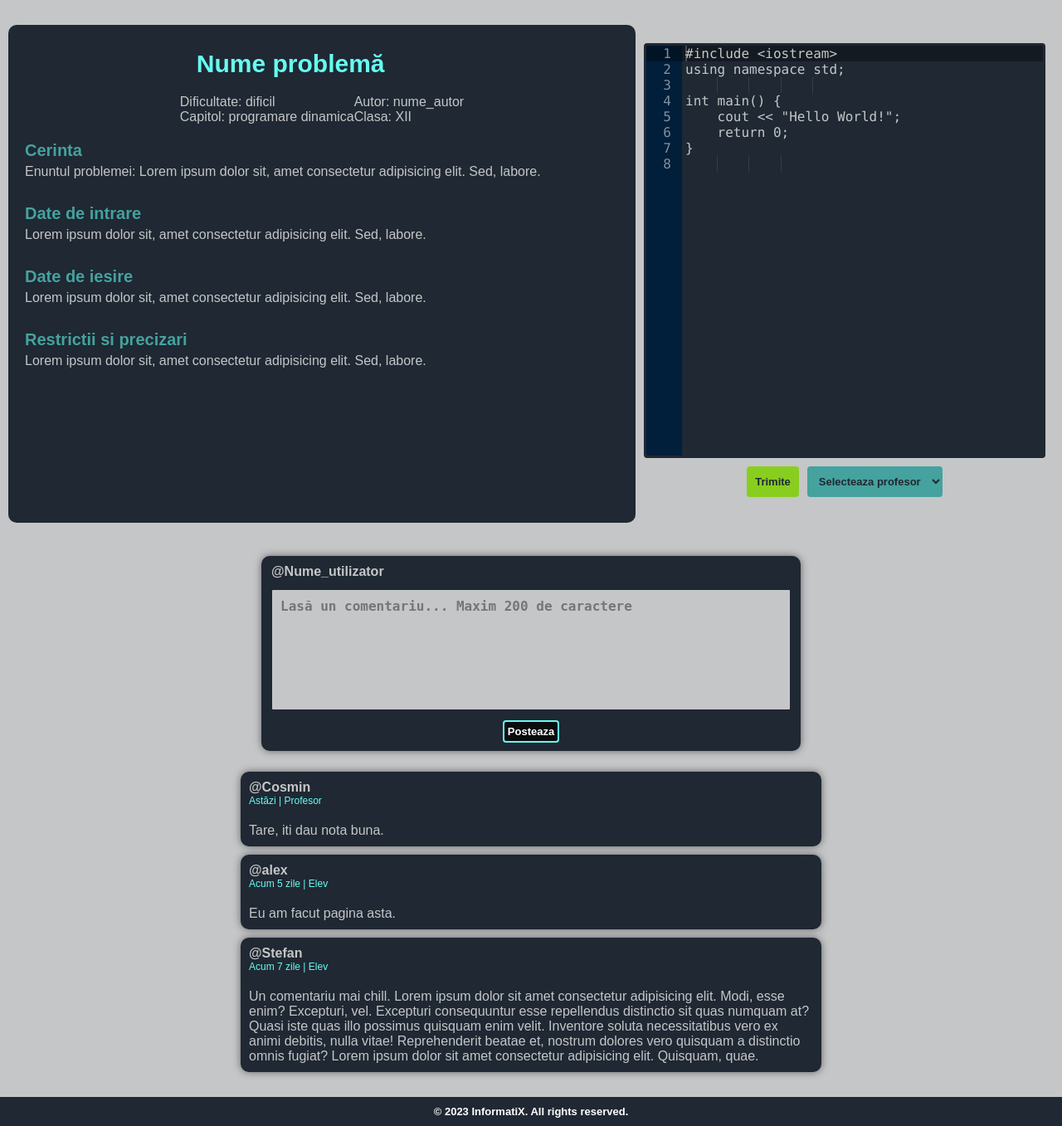
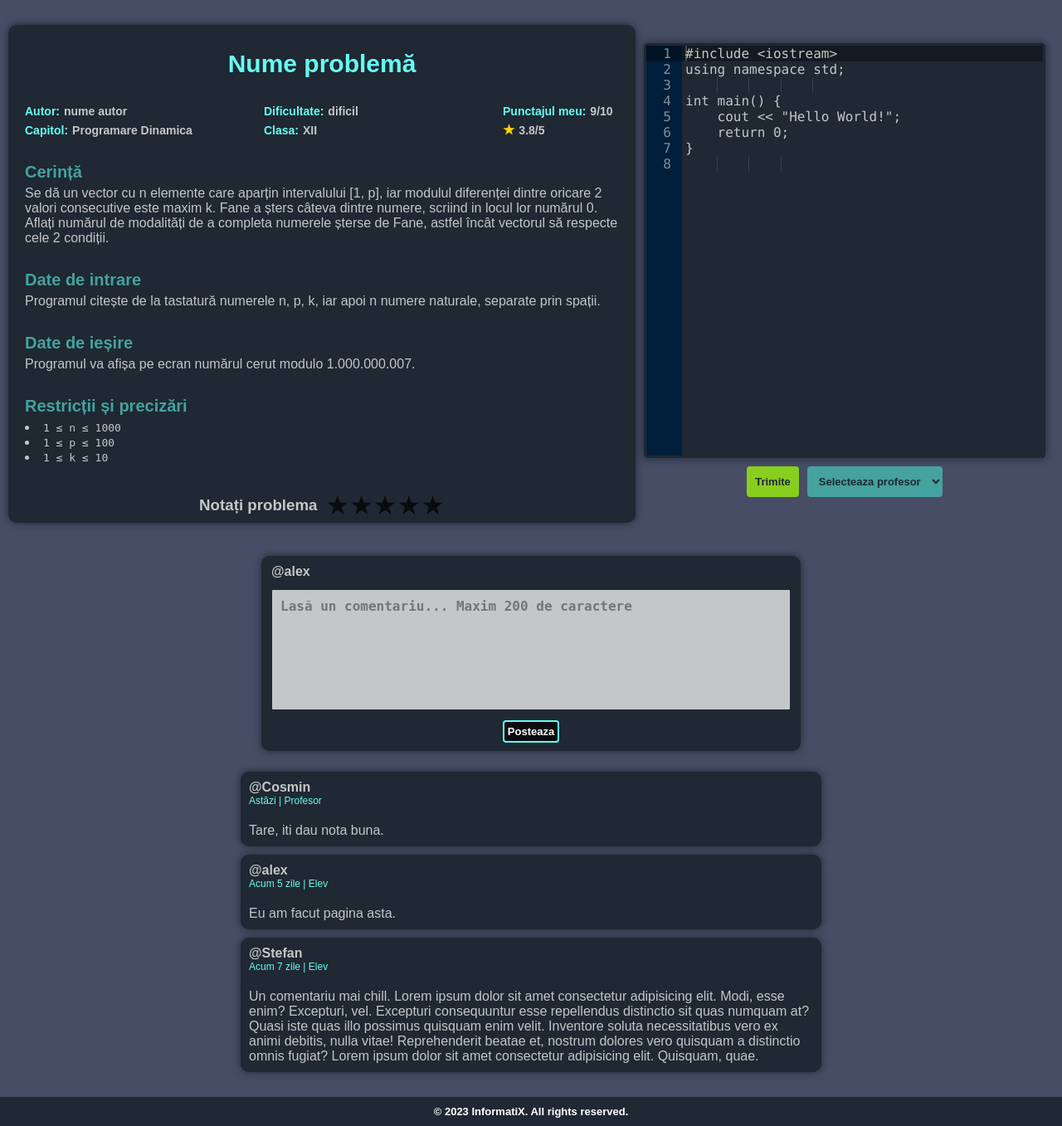
Before and after one commit to StefanUAIC/FII-TW, a web app: file problem-student.html in a window 1280 px wide. Shown: the part 69-1426 px from the top of the page at 83% size. Run offline with its HTML, style and script files only (its server is not run), Linux system fonts and the light colour scheme; some libraries are stand-ins or nearby versions.

Commit message:
finished problem description section

```diff
--- a/problem-student.html
+++ b/problem-student.html
@@ -12,38 +12,70 @@
     <section class="navbar">Navbar</section>
     <section class="problem-container">
         <div class="description-container">
+            <h2 class="problem-name">Nume problemă</h2>
             <div class="tags-container">
-                <h2 class="problem-name">Nume problemă</h2>
-                <table>
-                    <tr>
-                        <td><div class="tag tag-dificultate">Dificultate: dificil</div></td>
-                        <td><div class="tag tag-autor"></div>Autor: nume_autor</td>
-                    </tr>
-                    <tr>
-                        <td><div class="tag tag-capitol"></div>Capitol: programare dinamica</td>
-                        <td><div class="tag tag-clasa">Clasa: XII</div></td>
-                    </tr>
-                </table>
+                <div class="tag tag-author">
+                    <h3>Autor:</h3>
+                    <span class="author">nume autor</span>
+                </div>
+                <div class="tag tag-difficulty">
+                    <h3>Dificultate:</h3>
+                     <span class="difficulty">dificil</span>
+                </div>
+                <div class="tag tag-score">
+                    <h3>Punctajul meu:</h3>
+                    <span class="score">9</span>/10
+                </div>
+                <div class="tag tag-chapter">
+                    <h3>Capitol:</h3>
+                    <span class="chapter">Programare Dinamica</span>
+                </div>
+                <div class="tag tag-grade">
+                    <h3>Clasa:</h3>
+                    <span class="grade">XII</span>
+                </div>
+                <div class="tag tag-stars">
+                    <h3></h3>
+                    <span class="stars">3.8</span>/5
+                </div>
             </div>
             <div class="statement">
                 <div class="section">
-                    <h3>Cerinta</h3>
-                    <p>Enuntul problemei: Lorem ipsum dolor sit, amet consectetur adipisicing elit. Sed, labore.</p>
+                    <h3>Cerință</h3>
+                    <p>Se dă un vector cu n elemente care aparțin intervalului [1, p], iar modulul diferenței dintre oricare 2 valori consecutive este maxim k. Fane a șters câteva dintre numere, scriind in locul lor numărul 0. Aflați numărul de modalități de a completa numerele șterse de Fane, astfel încât vectorul să respecte cele 2 condiții.</p>
                 </div>
                 <div class="section">
                     <h3>Date de intrare</h3>
-                    <p>Lorem ipsum dolor sit, amet consectetur adipisicing elit. Sed, labore.</p>
+                    <p>Programul citește de la tastatură numerele n, p, k, iar apoi n numere naturale, separate prin spații.</p>
                 </div>
                 <div class="section">
-                    <h3>Date de iesire</h3>
-                    <p>Lorem ipsum dolor sit, amet consectetur adipisicing elit. Sed, labore.</p>
+                    <h3>Date de ieșire</h3>
+                    <p>Programul va afișa pe ecran numărul cerut modulo 1.000.000.007.</p>
                 </div>
                 <div class="section">
-                    <h3>Restrictii si precizari</h3>
-                    <p>Lorem ipsum dolor sit, amet consectetur adipisicing elit. Sed, labore.</p>
+                    <h3>Restricții și precizări</h3>
+                    <p>
+                        <li><code>1 ≤ n ≤ 1000</code></li>
+                        <li><code>1 ≤ p ≤ 100</code></li>
+                        <li><code>1 ≤ k ≤ 10</code></li>
+                    </p>
                 </div>
             </div>
-            <div class="star-rating"></div>
+            <div class="star-rating">
+                <h3>Notați problema</h3>
+                <div class="stars">
+                    <input type="radio" name="star" class ="radio-input" id="star1" value="1">
+                    <label for="star1" class="radio-label">1</label>
+                    <input type="radio" name="star" class ="radio-input" id="star2" value="2">
+                    <label for="star2" class="radio-label">2</label>
+                    <input type="radio" name="star" class ="radio-input" id="star3" value="3">
+                    <label for="star3" class="radio-label">3</label>
+                    <input type="radio" name="star" class ="radio-input" id="star4" value="4">
+                    <label for="star4" class="radio-label">4</label>
+                    <input type="radio" name="star" class ="radio-input" id="star5" value="5">
+                    <label for="star5" class="radio-label">5</label>
+                </div>
+            </div>
         </div>
         <div class="code-container">
             <div class="code-editor">
@@ -68,7 +100,7 @@ int main() {
     </section>
     <section class="comments-container">
         <div class="comment-posting">
-            <h3 class="comment-user-name">@Nume_utilizator</h3>
+            <h3 class="comment-user-name">@alex</h3>
             <textarea name="comment" id="comment" placeholder="Lasă un comentariu... Maxim 200 de caractere"></textarea>
             <button class="comment-posting-button">Posteaza</button>
         </div>
--- a/styles/problem.css
+++ b/styles/problem.css
@@ -20,7 +20,7 @@ body{
     flex-direction: column;
     font-family: 'Montserrat', sans-serif;
     color: var(--color-dark-gray);
-    background-color: var(--color-light-gray);
+    background-color: #464d65;
     gap: 20px;
 }
 
@@ -47,7 +47,7 @@ body{
 }
 
 .description-container {
-    min-height: 600px;
+    height: 600px;
     background-color: var(--color-dark-gray);
     color: var(--color-light-gray);
     padding: 10px;
@@ -56,23 +56,46 @@ body{
     display: flex;
     flex-direction: column;
     border-radius: 10px;
+    box-shadow: 0 0 10px 0 rgba(0, 0, 0, 0.5);
 }
 
-.tags-container {
-    align-self: center;
-}
-
-.tags-container .problem-name {
+.problem-name {
     font-size: 30px;
     font-weight: bold;
     color: var(--color-light-turq);
     padding: 20px;
+    align-self: center;
 }
 
-.tags-container table {
+.tags-container {
     width: 100%;
+    padding: 8px;
+    display: grid;
+    grid-template-columns: 2fr 2fr 1fr;
+    grid-template-rows: repeat(2, 1fr);
     border-collapse: collapse;
+    border-spacing: 0;
+}
 
+.tag {
+    display: flex;
+    padding: 2px;
+    font-weight: bold;
+    border-radius: 4px;
+    align-items: center;
+    font-size: 14px;
+}
+
+.tag h3{
+    font-size: 14px;
+    margin-right: 5px;
+    padding: 0;
+    color: var(--color-light-turq);
+}
+
+.tag span {
+    padding: 0;
+    color: var(--color-light-gray);
 }
 
 .section {
@@ -89,8 +112,67 @@ body{
 }
 
 .section p {
+    font-size: 16px;
+    color: var(--color-light-gray);
+}
 
+.tag-stars h3::before {
+    content: "★";
+    color: gold;
+    font-size: 16px;
 }
+
+.star-rating {
+    margin-top: auto;
+    display: flex;
+    flex-direction: row;
+    align-items: center;
+    justify-content: center;
+    padding: 10px;
+    gap: 10px;
+}
+
+.stars {
+    display: flex;
+    flex-direction: row-reverse;
+}
+
+.radio-input {
+    position: fixed;
+    opacity: 0;
+    pointer-events: none;
+  }
+
+  .radio-label {
+    cursor: pointer;
+    font-size: 0;
+    color: rgba(0,0,0,0.7);
+    transition: color 0.1s ease-in-out;
+  }
+
+  .radio-label:before {
+    content: "★";
+    display: inline-block;
+    font-size: 32px;
+  }
+
+  .radio-input:checked ~ .radio-label {
+    color: #ffc700;
+    color: gold;
+  }
+
+  .radio-label:hover,
+  .radio-label:hover ~ .radio-label {
+    color: goldenrod;
+  }
+
+  .radio-input:checked + .radio-label:hover,
+  .radio-input:checked + .radio-label:hover ~ .radio-label,
+  .radio-input:checked ~ .radio-label:hover,
+  .radio-input:checked ~ .radio-label:hover ~ .radio-label,
+  .radio-label:hover ~ .radio-input:checked ~ .radio-label {
+    color: darkgoldenrod;
+  }
 
 .code-container {
     min-height: 600px;
@@ -109,6 +191,7 @@ body{
     display: flex;
     flex-direction: column;
     justify-content: center;
+    box-shadow: 0 0 10px 0 rgba(0, 0, 0, 0.5);
 }
 
 #editor {
@@ -270,6 +353,20 @@ body{
     font-size: small;
 }
 
+@media only screen and (max-width: 550px) {
+    .tags-container {
+        grid-template-columns: repeat(2, 1fr);
+        grid-template-rows: repeat(3, 1fr);
+    }
+
+    @media only screen and (max-width: 320px) {
+        .tags-container {
+            grid-template-columns: 1fr;
+            grid-template-rows: repeat(6, 1fr);
+        }
+    }
+}
+
 @media only screen and (max-width: 700px) {
     .comment-posting {
         width: 100%;
```
